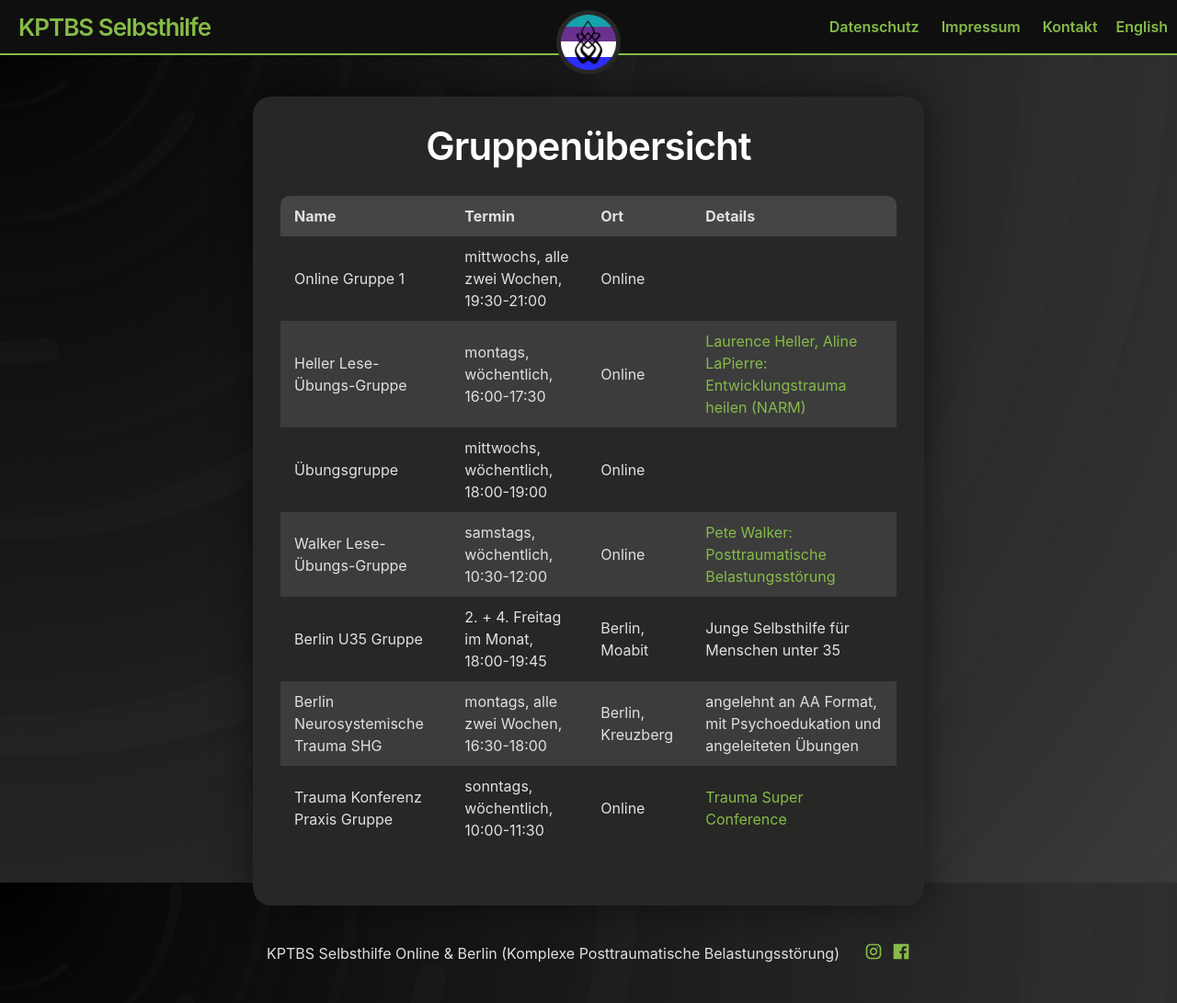
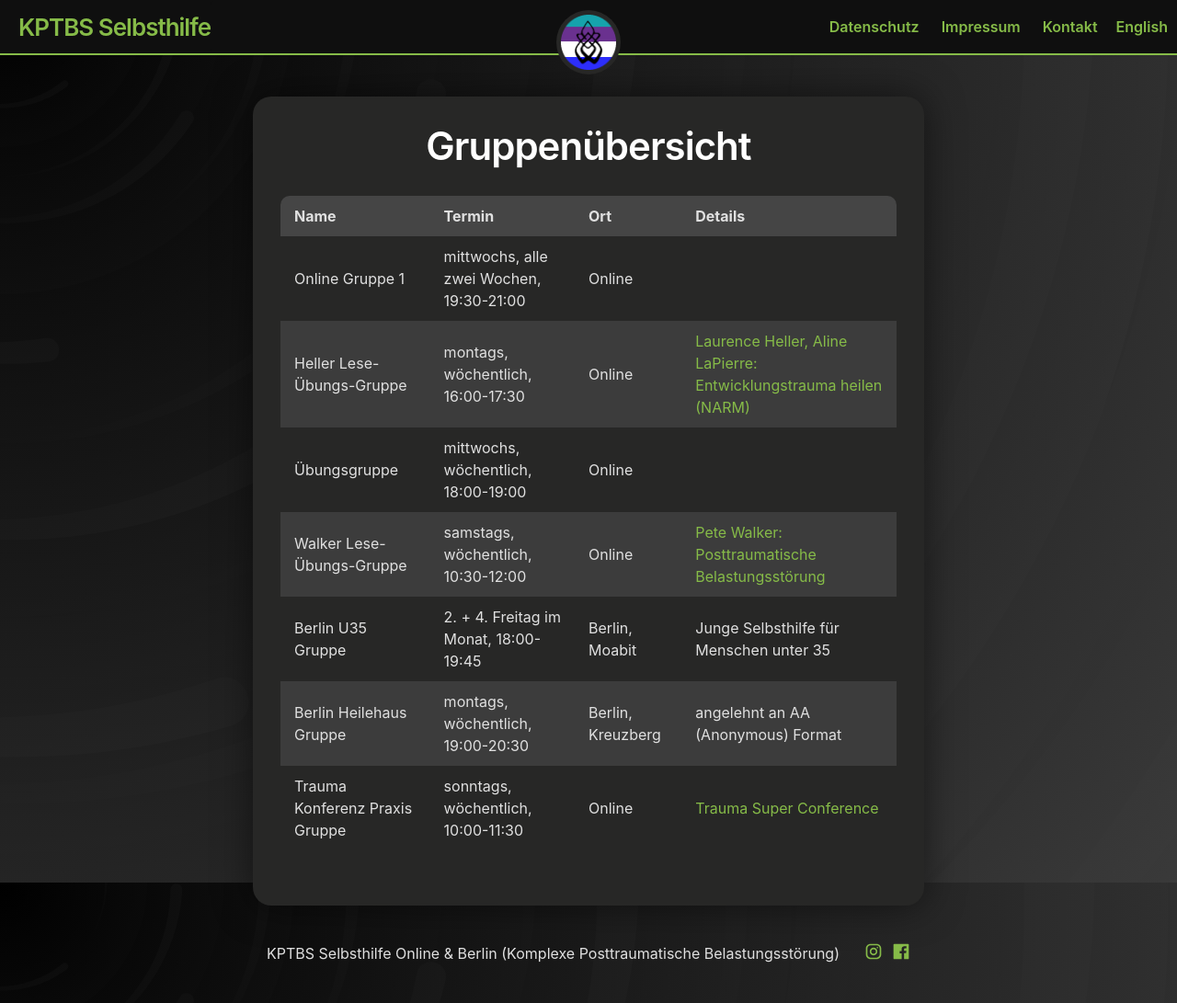
Before and after one commit to 3xz/k-ptbs, a Jekyll site: the page built from _posts/2023-07-13-gruppenliste.md, in a window 1280 px wide and 1091 px high. Shown: the whole window at 92% size. Built offline with Jekyll 4.4.1, drawn with Linux system fonts in a browser that asks for light colours.

Commit message:
Update 2023-07-13-gruppenliste.md

```diff
--- a/_posts/2023-07-13-gruppenliste.md
+++ b/_posts/2023-07-13-gruppenliste.md
@@ -10,5 +10,5 @@ title: Gruppenübersicht
 | Übungsgruppe | mittwochs, wöchentlich, 18:00-19:00 | Online |     |
 | Walker Lese-Übungs-Gruppe | samstags, wöchentlich, 10:30-12:00 | Online | [Pete Walker: Posttraumatische Belastungsstörung](https://www.amazon.de/dp/3962570756/) |
 | Berlin U35 Gruppe | 2. + 4. Freitag im Monat, 18:00-19:45 | Berlin, Moabit | Junge Selbsthilfe für Menschen unter 35 |
-| Berlin Neurosystemische Trauma SHG | montags, alle zwei Wochen, 16:30-18:00 | Berlin, Kreuzberg | angelehnt an AA Format, mit Psychoedukation und angeleiteten Übungen |
+| Berlin Heilehaus Gruppe | montags, wöchentlich, 19:00-20:30 | Berlin, Kreuzberg | angelehnt an AA (Anonymous) Format |
 | Trauma Konferenz Praxis Gruppe | sonntags, wöchentlich, 10:00-11:30 | Online | [Trauma Super Conference](https://www.consciouslife.com/conferences/tsc-5) |
```
